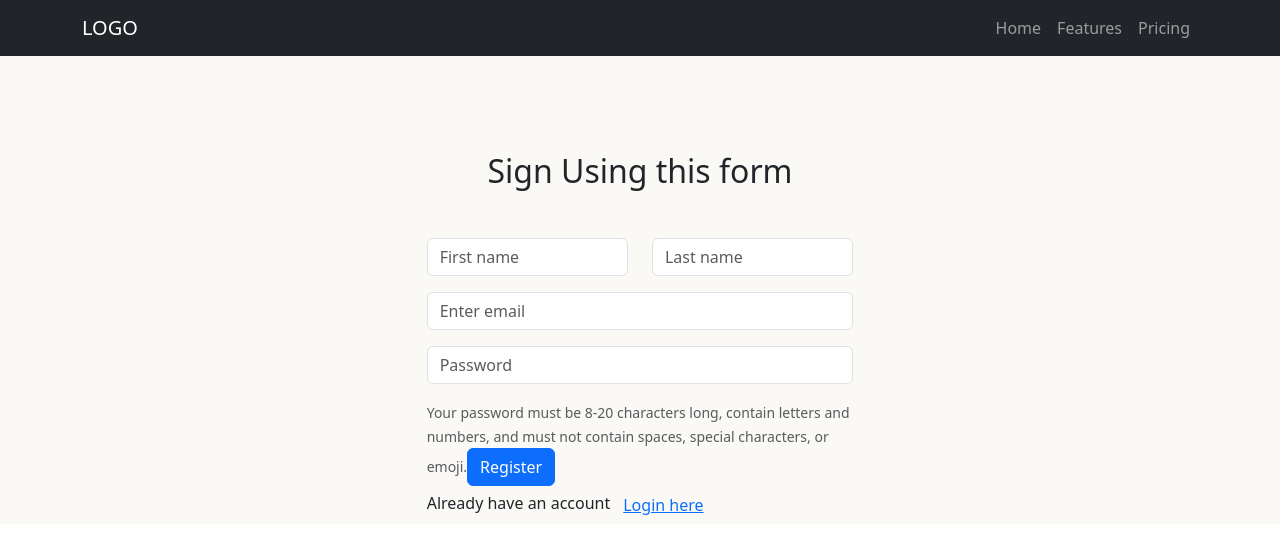
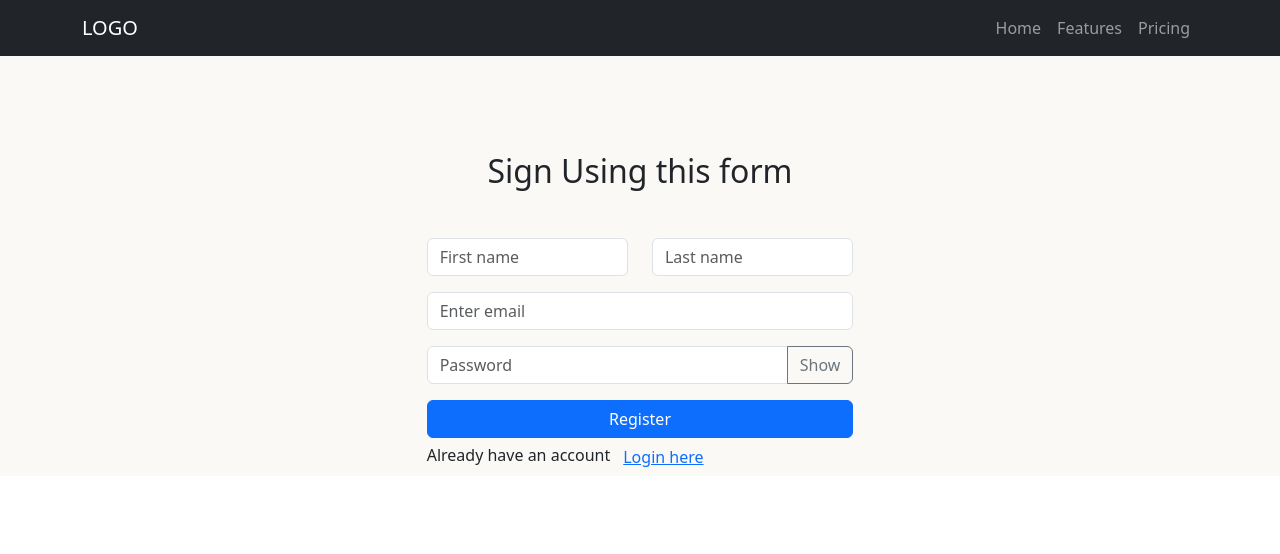
Before and after one commit to toyman640/verifyTempF, a React (Vite) app: page /new-user in a window 1280 px wide. Shown: the top 554 px of the page. Built offline with nearby package versions, Linux system fonts and the light colour scheme.

Commit message:
User can register

```diff
--- a/src/components/SignUp.jsx
+++ b/src/components/SignUp.jsx
@@ -1,25 +1,43 @@
-import React, { useState } from "react";
+import React, { useState, useEffect } from "react";
 import { useNavigate } from "react-router-dom";
-import { useDispatch } from "react-redux";
+import { useDispatch, useSelector } from "react-redux";
 import Col from 'react-bootstrap/Col';
 import Form from 'react-bootstrap/Form';
 import Row from 'react-bootstrap/Row';
+import InputGroup from 'react-bootstrap/InputGroup';
 import Button from "react-bootstrap/Button";
 import { signUpUser } from "../redux/user/userSlice";
 
 const SignUp = () => {
   const navigate = useNavigate();
   const dispatch = useDispatch();
+  const { loading, error, createUser } = useSelector(state => state.user);
   const [firstName, setFirstName] = useState('');
   const [lastName, setLastName] = useState('');
   const [email, setEmail] = useState('');
   const [password, setPassword] = useState('');
+  const [showPassword, setShowPassword] = useState(false);
+  const [passwordError, setPasswordError] = useState('');
+  const [successMessage, setSuccessMessage] = useState('')
+  const [registrationError, setRegistrationError] = useState('');
+
   const moveToLogin = () => {
     navigate('/')
   }
 
+  const validatePassword = (password) => {
+    const passwordRegex = /^(?=.*[a-z])(?=.*[A-Z])(?=.*[!@#$%^&*])(?=.{8,})/;
+    return passwordRegex.test(password);
+  }
+
   const handleSubmit = (e) => {
     e.preventDefault();
+
+    if (!validatePassword(password)) {
+      setPasswordError('Password must be at least 8 characters long, contain at least one uppercase letter, one lowercase letter, and one special character.');
+      return;
+    }
+
     const formData = {
       user: {
         firstname: firstName,
@@ -31,9 +49,34 @@ const SignUp = () => {
     dispatch(signUpUser(formData))
   }
 
+  useEffect(() => {
+    if (createUser) {
+      if (createUser.status && createUser.status.code === 200) {
+        setSuccessMessage('Registration successful! Please log in.');
+        setFirstName('');
+        setLastName('');
+        setEmail('');
+        setPassword('');
+        setPasswordError('');
+        setRegistrationError('');
+      } else if (createUser.status && createUser.status.code === 422) {
+        setRegistrationError(createUser.status.message);
+        setPasswordError('');
+        setSuccessMessage('');
+      } else {
+        setRegistrationError('Registration failed. Please try again.');
+        setPasswordError('');
+        setSuccessMessage('');
+      }
+    }
+  }, [createUser]);
+
+
   return (
     <div className='col-4 offset-4 mt-5 pt-5'>
       <h2 className="text-center mb-5">Sign Using this form</h2>
+      {successMessage && <div className="mt-3 alert alert-success">{successMessage}</div>}
+      {registrationError && <div className="mt-3 alert alert-danger">{registrationError}</div>}
       <Form onSubmit={handleSubmit}>
         <Row>
           <Col>
@@ -46,14 +89,25 @@ const SignUp = () => {
         <Form.Group className="mb-3 mt-3" controlId="formGroupEmail">
           <Form.Control required type="email" value={email} onChange={(e) => setEmail(e.target.value)} placeholder="Enter email" />
         </Form.Group>
-        <Form.Group className="mb-3" controlId="formGroupPassword">
+        {/* <Form.Group className="mb-3" controlId="formGroupPassword">
           <Form.Control required type="password" value={password} onChange={(e) => setPassword(e.target.value)} placeholder="Password" />
-        </Form.Group>
-        <Form.Text id="passwordHelpBlock" muted>
-          Your password must be 8-20 characters long, contain letters and numbers,
-          and must not contain spaces, special characters, or emoji.
-        </Form.Text>
-        <Button variant="primary" type="submit">
+        </Form.Group> */}
+        <InputGroup className="mb-3">
+          <Form.Control
+            placeholder="Password"
+            required
+            type={showPassword ? "text" : "password"}
+            value={password}
+            onChange={(e) => setPassword(e.target.value)}
+            aria-label="Password"
+            aria-describedby="basic-addon2"
+          />
+          <Button variant="outline-secondary" id="button-addon2" onClick={() => setShowPassword(!showPassword)}>
+            {showPassword ? "Hide" : "Show"}
+          </Button>
+        </InputGroup>
+        {passwordError && <Form.Text className="text-danger col-12">{passwordError}</Form.Text>}
+        <Button variant="primary" className="col-12" type="submit">
           Register
         </Button>
       </Form>
--- a/src/redux/user/userSlice.js
+++ b/src/redux/user/userSlice.js
@@ -7,6 +7,7 @@ const initialState = {
   loading: false,
   user: null,
   isAuthenticated: false,
+  createUser: null,
   error: null,
 }
 
@@ -19,6 +20,7 @@ export const signUpUser = createAsyncThunk('user/signUpUser',
     const response = await axios.post(createUser, formData, {
       headers,
     });
+    console.log(response);
     return response.data;
   }
 );
@@ -37,8 +39,7 @@ const userSlice = createSlice({
       .addCase(signUpUser.fulfilled, (state, action) => ({
         ...state,
         loading: false,
-        user: action.payload,
-        isAuthenticated: true,
+        createUser: action.payload,
         error: null,
       }))
       .addCase(signUpUser.rejected, (state, action) => ({
```
